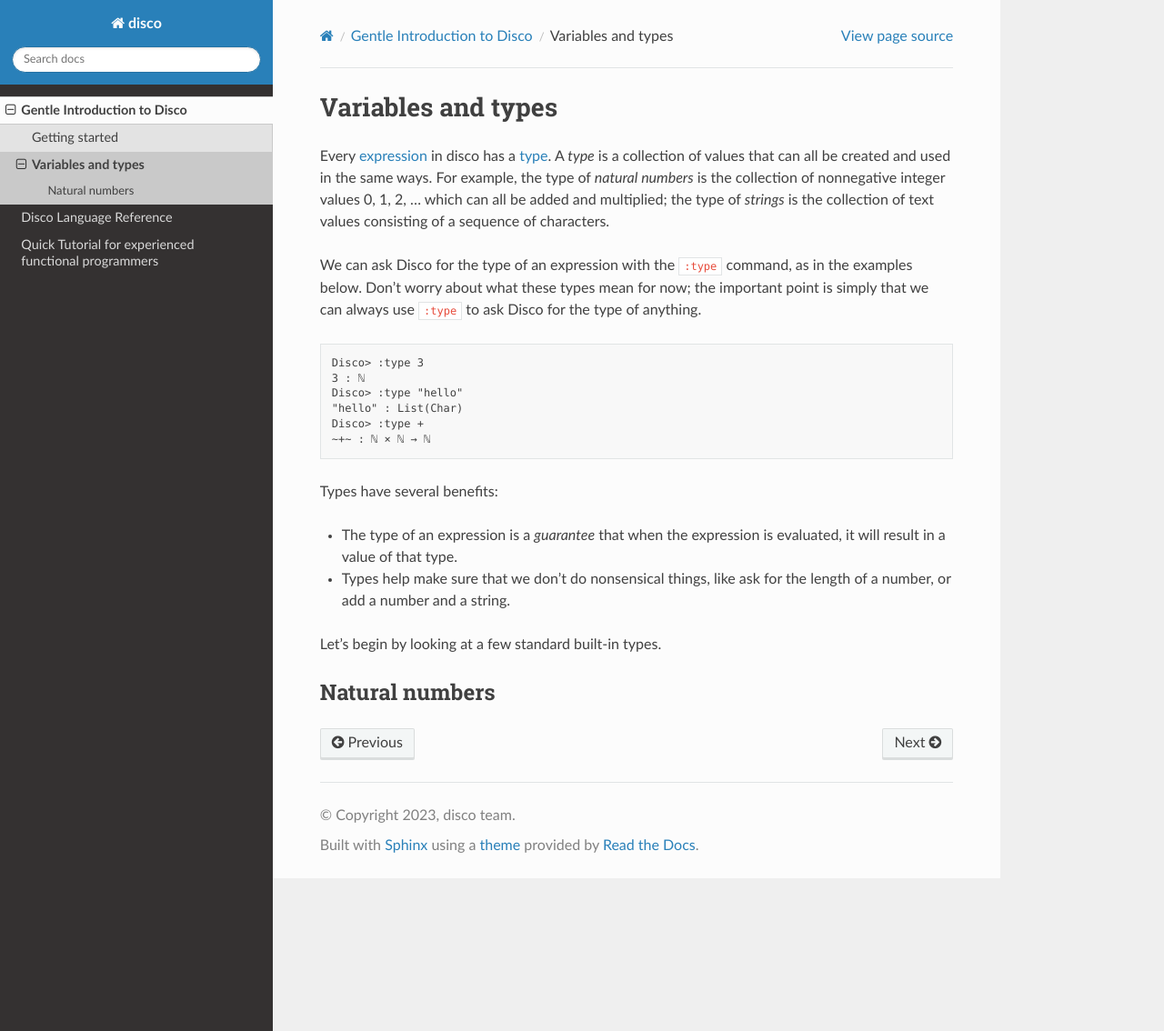
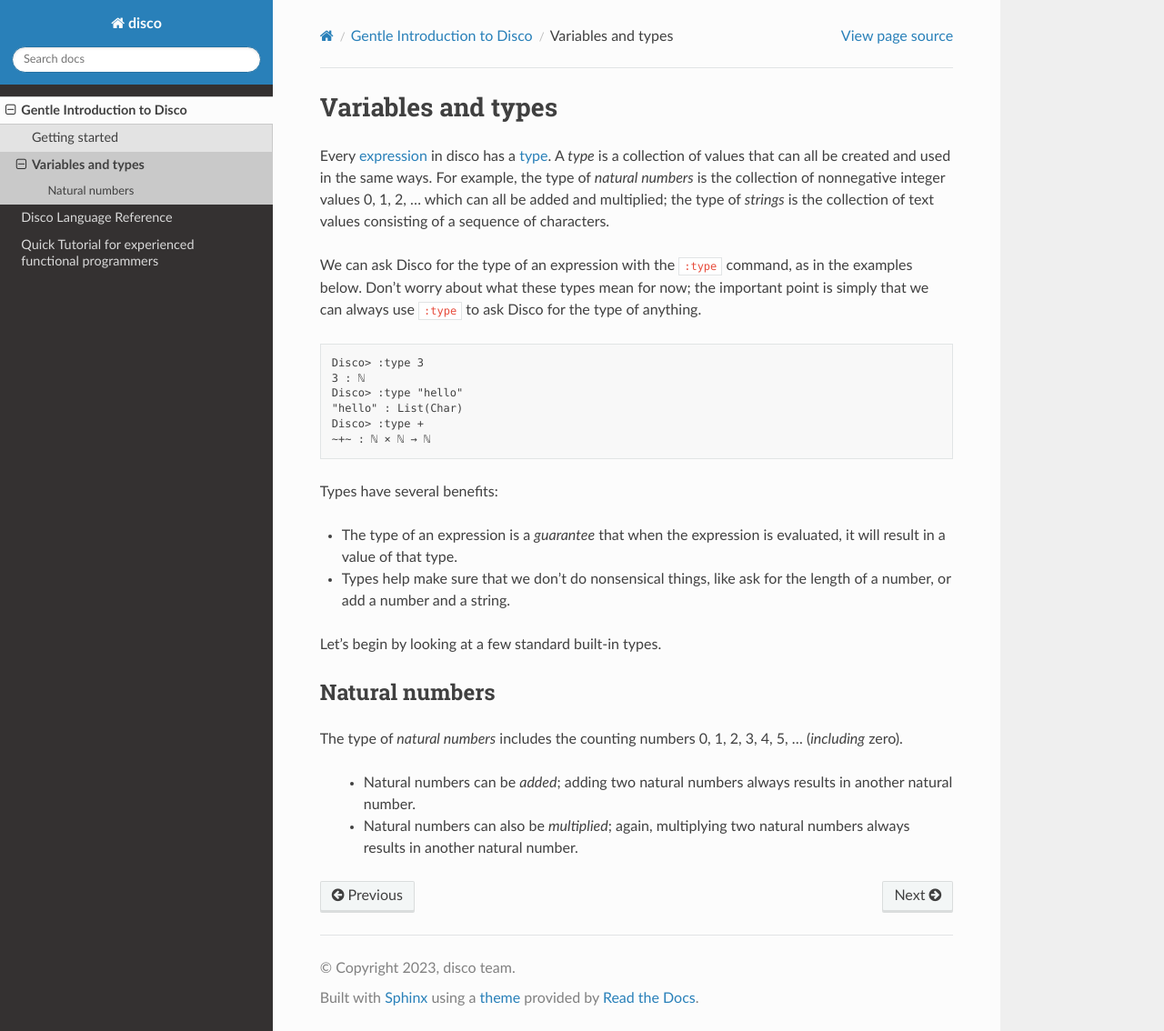
Before and after one commit to disco-lang/disco, a Sphinx documentation site: the page built from docs/introduction/vars-and-types.rst, in a window 1280 px wide and 1134 px high. Shown: the whole window at 91% size. Built offline with Sphinx 7.4.7 and the Read the Docs theme 2.0.0, drawn with Linux system fonts in a browser that asks for light colours.

Commit message:
tiny bit more writing

```diff
--- a/docs/introduction/vars-and-types.rst
+++ b/docs/introduction/vars-and-types.rst
@@ -34,3 +34,12 @@ Let's begin by looking at a few standard built-in types.
 
 Natural numbers
 ---------------
+
+The type of *natural numbers* includes the counting numbers 0, 1, 2,
+3, 4, 5, ... (*including* zero).
+
+  - Natural numbers can be *added*; adding two natural numbers
+    always results in another natural number.
+
+  - Natural numbers can also be *multiplied*; again, multiplying two
+    natural numbers always results in another natural number.
```
